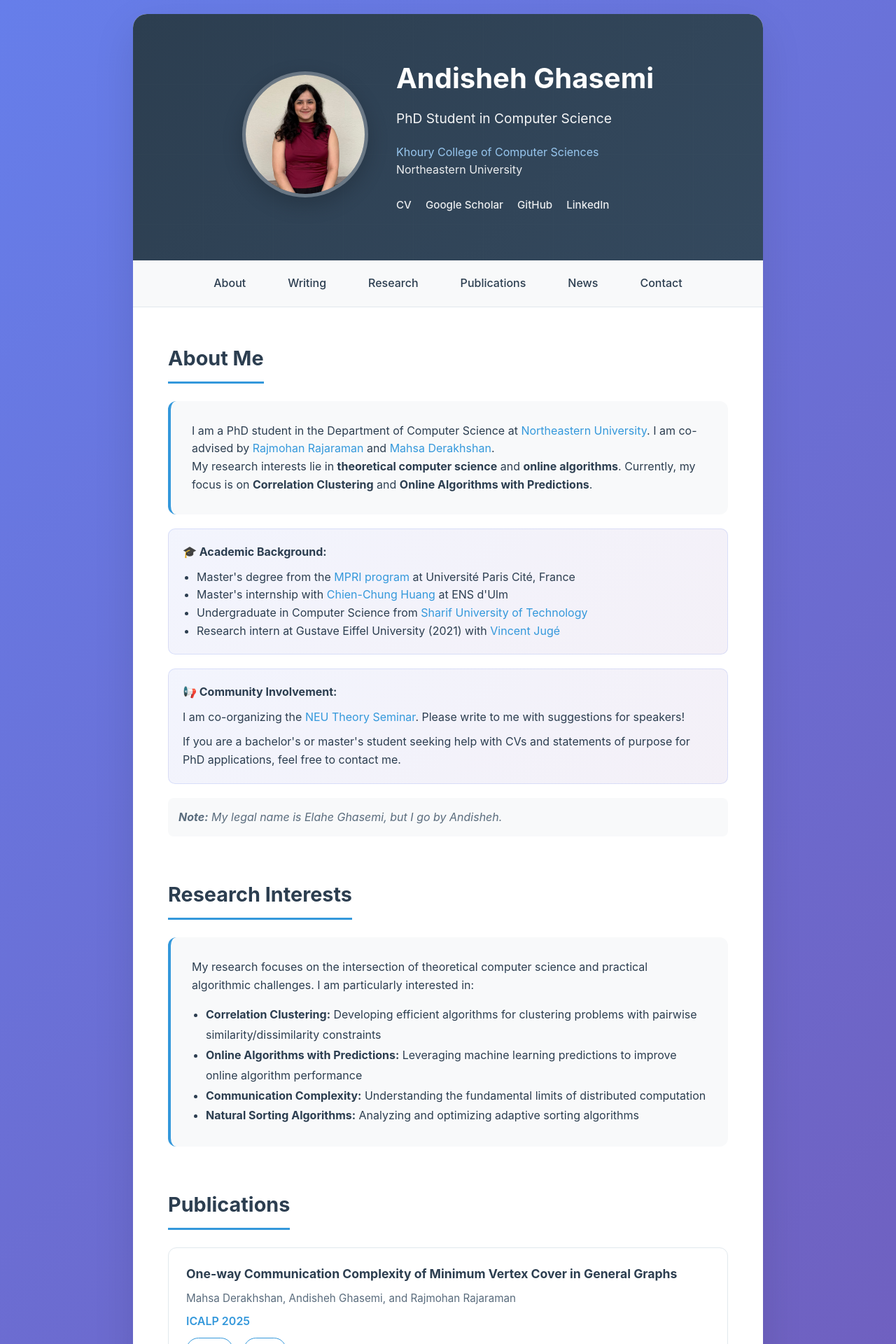
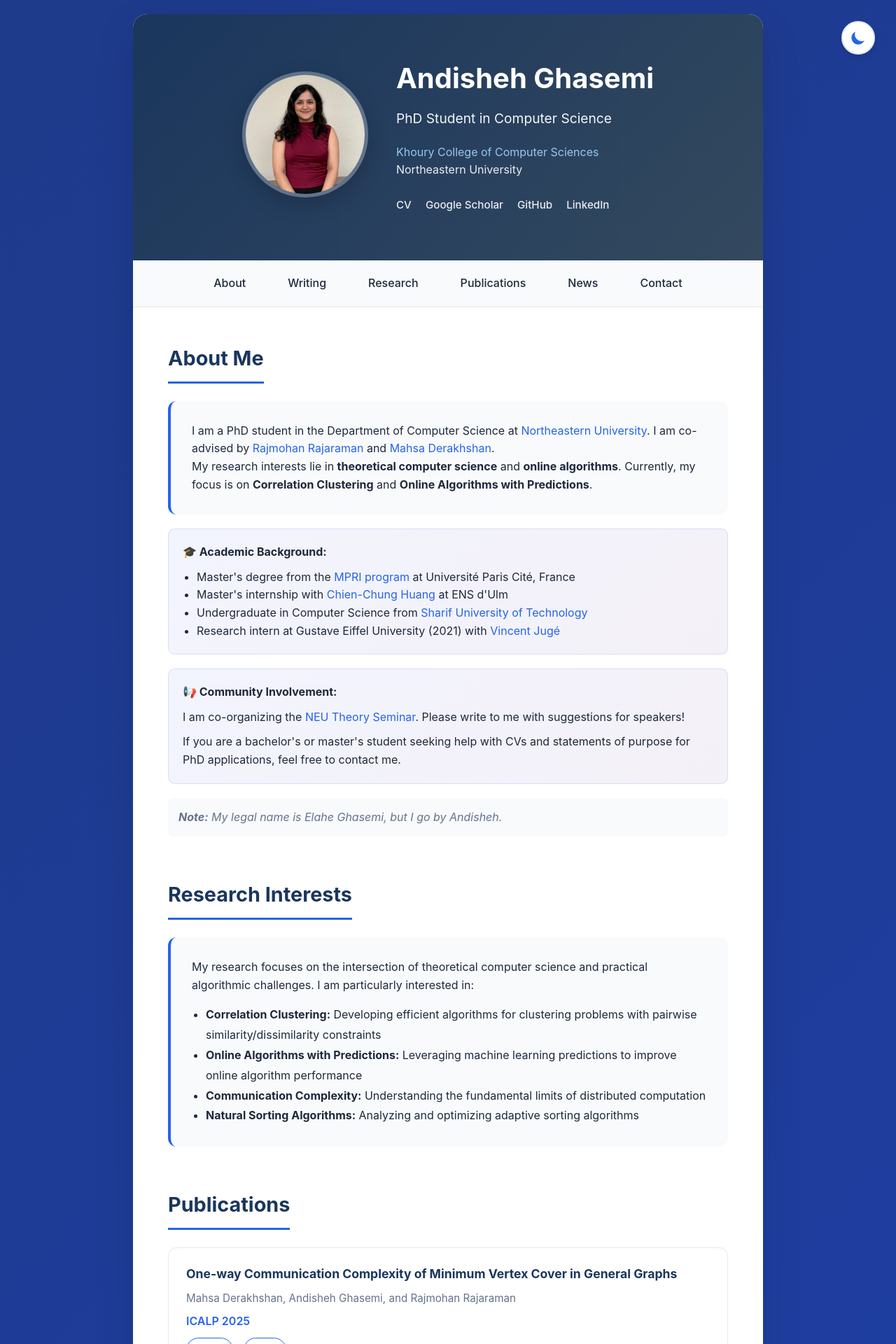
Before and after one commit to andisheGhs/andisheGhs.github.io, a Jekyll site: the page index.html, which Jekyll copies as it is, in a window 1280 px wide. Shown: the top 1920 px of the page at 70% size. Built offline with Jekyll 4.4.1, drawn with Linux system fonts in a browser that asks for light colours.

Commit message:
Implement theme toggle and update color variables

```diff
--- a/index.html
+++ b/index.html
@@ -24,24 +24,93 @@
             box-sizing: border-box;
         }
 
+        /* Light Mode (Professional) */
         :root {
-            --primary-color: #2c3e50;
-            --accent-color: #3498db;
-            --text-dark: #2c3e50;
-            --text-light: #5a6c7d;
-            --bg-light: #f8f9fa;
+            --primary-color: #1a365d;  /* Deep professional blue */
+            --accent-color: #2563eb;   /* Bright blue for links */
+            --text-dark: #1e293b;      /* Almost black */
+            --text-light: #64748b;      /* Gray */
+            --bg-light: #f8fafc;        /* Very light gray */
             --bg-white: #ffffff;
-            --border-color: #e1e8ed;
-            --hover-bg: #f0f4f8;
+            --border-color: #e2e8f0;
+            --hover-bg: #f1f5f9;
+            --gradient-start: #1e3a8a;  /* Professional dark blue */
+            --gradient-end: #1e40af;    /* Slightly lighter blue */
+            --header-gradient-start: #1a365d;
+            --header-gradient-end: #2c5282;
+            --card-shadow: rgba(0, 0, 0, 0.1);
+            --transition-speed: 0.3s;
+        }
+
+        /* Dark Mode */
+        [data-theme="dark"] {
+            --primary-color: #93c5fd;   /* Light blue for dark mode */
+            --accent-color: #60a5fa;    /* Softer blue */
+            --text-dark: #f1f5f9;       /* Light gray */
+            --text-light: #cbd5e1;      /* Medium gray */
+            --bg-light: #1e293b;        /* Dark background */
+            --bg-white: #0f172a;        /* Very dark background */
+            --border-color: #334155;    /* Dark border */
+            --hover-bg: #334155;
+            --gradient-start: #0f172a;  /* Very dark for background */
+            --gradient-end: #1e293b;
+            --header-gradient-start: #1e293b;
+            --header-gradient-end: #334155;
+            --card-shadow: rgba(0, 0, 0, 0.3);
         }
 
         body {
             font-family: -apple-system, BlinkMacSystemFont, 'Segoe UI', Roboto, 'Helvetica Neue', Arial, sans-serif;
             color: var(--text-dark);
             line-height: 1.6;
-            background: linear-gradient(135deg, #667eea 0%, #764ba2 100%);
+            background: linear-gradient(135deg, var(--gradient-start) 0%, var(--gradient-end) 100%);
             min-height: 100vh;
             padding: 20px;
+        }
+
+                /* Theme Toggle Button */
+        .theme-toggle {
+            position: fixed;
+            top: 30px;
+            right: 30px;
+            z-index: 1000;
+            background: var(--bg-white);
+            border: 2px solid var(--border-color);
+            border-radius: 50px;
+            padding: 10px;
+            cursor: pointer;
+            transition: all var(--transition-speed) ease;
+            box-shadow: 0 4px 6px var(--card-shadow);
+        }
+
+        .theme-toggle:hover {
+            transform: translateY(-2px);
+            box-shadow: 0 6px 12px var(--card-shadow);
+        }
+
+        .theme-toggle svg {
+            width: 24px;
+            height: 24px;
+            display: block;
+            transition: all var(--transition-speed) ease;
+        }
+
+        .theme-toggle .sun-icon {
+            display: none;
+            color: var(--accent-color);
+        }
+
+        .theme-toggle .moon-icon {
+            display: block;
+            color: var(--accent-color);
+        }
+
+        [data-theme="dark"] .theme-toggle .sun-icon {
+            display: block;
+        }
+
+        [data-theme="dark"] .theme-toggle .moon-icon {
+            display: none;
         }
 
         .container {
@@ -801,5 +870,38 @@
             });
         });
     </script>
+
+    <script>
+    // Theme toggle functionality
+    function toggleTheme() {
+        const currentTheme = document.documentElement.getAttribute('data-theme');
+        const newTheme = currentTheme === 'dark' ? 'light' : 'dark';
+
+        document.documentElement.setAttribute('data-theme', newTheme);
+        localStorage.setItem('theme', newTheme);
+    }
+
+    // Load saved theme preference or default to light mode
+    (function() {
+        const savedTheme = localStorage.getItem('theme') || 'light';
+        document.documentElement.setAttribute('data-theme', savedTheme);
+    })();
+
+    // Optional: Auto-detect system preference
+    if (!localStorage.getItem('theme')) {
+        const prefersDark = window.matchMedia('(prefers-color-scheme: dark)').matches;
+        document.documentElement.setAttribute('data-theme', prefersDark ? 'dark' : 'light');
+    }
+    </script>
 </body>
+
+    <!-- Theme Toggle Button -->
+<button class="theme-toggle" onclick="toggleTheme()" aria-label="Toggle dark mode">
+    <svg class="sun-icon" fill="currentColor" viewBox="0 0 20 20">
+        <path d="M10 2a1 1 0 011 1v1a1 1 0 11-2 0V3a1 1 0 011-1zm4 8a4 4 0 11-8 0 4 4 0 018 0zm-.464 4.95l.707.707a1 1 0 001.414-1.414l-.707-.707a1 1 0 00-1.414 1.414zm2.12-10.607a1 1 0 010 1.414l-.706.707a1 1 0 11-1.414-1.414l.707-.707a1 1 0 011.414 0zM17 11a1 1 0 100-2h-1a1 1 0 100 2h1zm-7 4a1 1 0 011 1v1a1 1 0 11-2 0v-1a1 1 0 011-1zM5.05 6.464A1 1 0 106.465 5.05l-.708-.707a1 1 0 00-1.414 1.414l.707.707zm1.414 8.486l-.707.707a1 1 0 01-1.414-1.414l.707-.707a1 1 0 011.414 1.414zM4 11a1 1 0 100-2H3a1 1 0 000 2h1z"/>
+    </svg>
+    <svg class="moon-icon" fill="currentColor" viewBox="0 0 20 20">
+        <path d="M17.293 13.293A8 8 0 016.707 2.707a8.001 8.001 0 1010.586 10.586z"/>
+    </svg>
+</button>
 </html>
```
